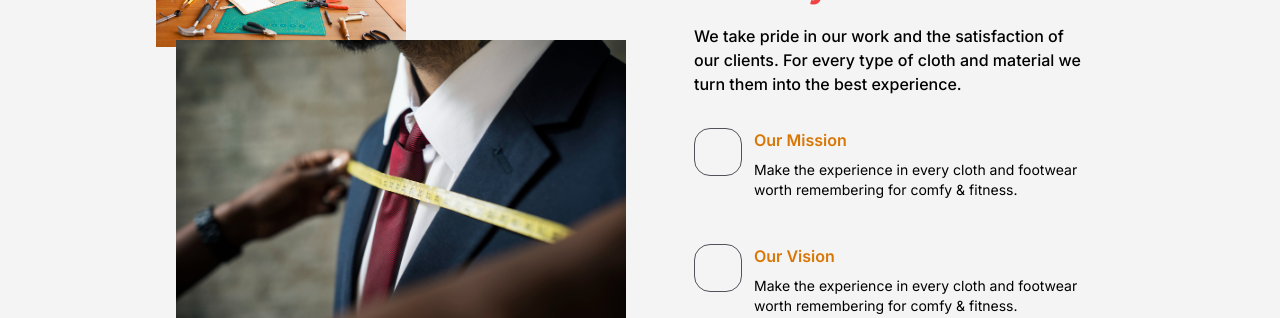
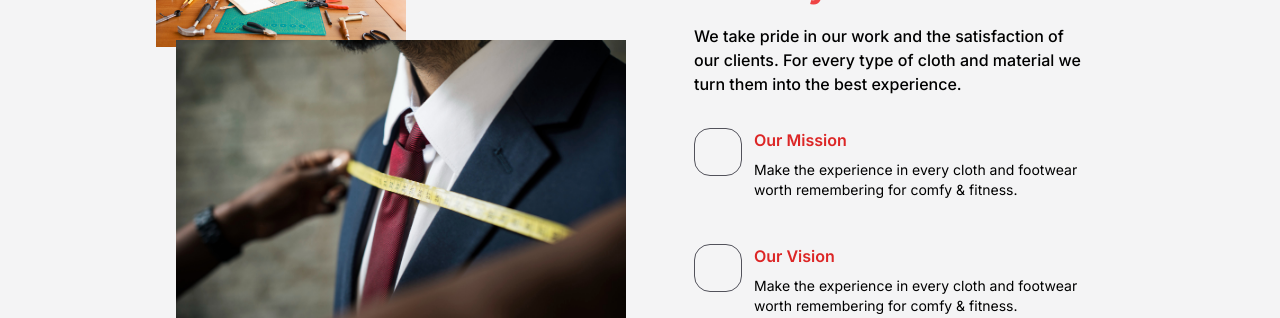
Before and after one commit to mmesomasaint/hulksmasher, a Next.js app: page / in a window 1280 px wide. Shown: the part 840-1158 px from the top of the page. Built offline with nearby package versions, Linux system fonts and the light colour scheme.

Commit message:
Fix: colors adjust

```diff
--- a/app/page.tsx
+++ b/app/page.tsx
@@ -142,7 +142,7 @@ export default function Home() {
                     <div className='py-3 flex justify-start items-start gap-3'>
                       <div className='w-12 h-12 flex shrink-0 justify-center items-center rounded-2xl border border-zinc-600'></div>
                       <div className='flex flex-col justify-start items-start gap-2'>
-                        <span className='text-sm sm:text-base font-semibold text-amber-600 leading-none'>
+                        <span className='text-sm sm:text-base font-semibold text-red-600 leading-none'>
                           Our Mission
                         </span>
                         <span className='text-black text-xs sm:text-sm font-normal leading-tight'>
@@ -154,7 +154,7 @@ export default function Home() {
                     <div className='py-3 flex justify-start items-start gap-3'>
                       <div className='w-12 h-12 flex shrink-0 justify-center items-center rounded-2xl border border-zinc-600'></div>
                       <div className='flex flex-col justify-start items-start gap-2'>
-                        <span className='text-sm sm:text-base font-semibold text-amber-600 leading-none'>
+                        <span className='text-sm sm:text-base font-semibold text-red-600 leading-none'>
                           Our Vision
                         </span>
                         <span className='text-black text-xs sm:text-sm font-normal leading-tight'>
```
